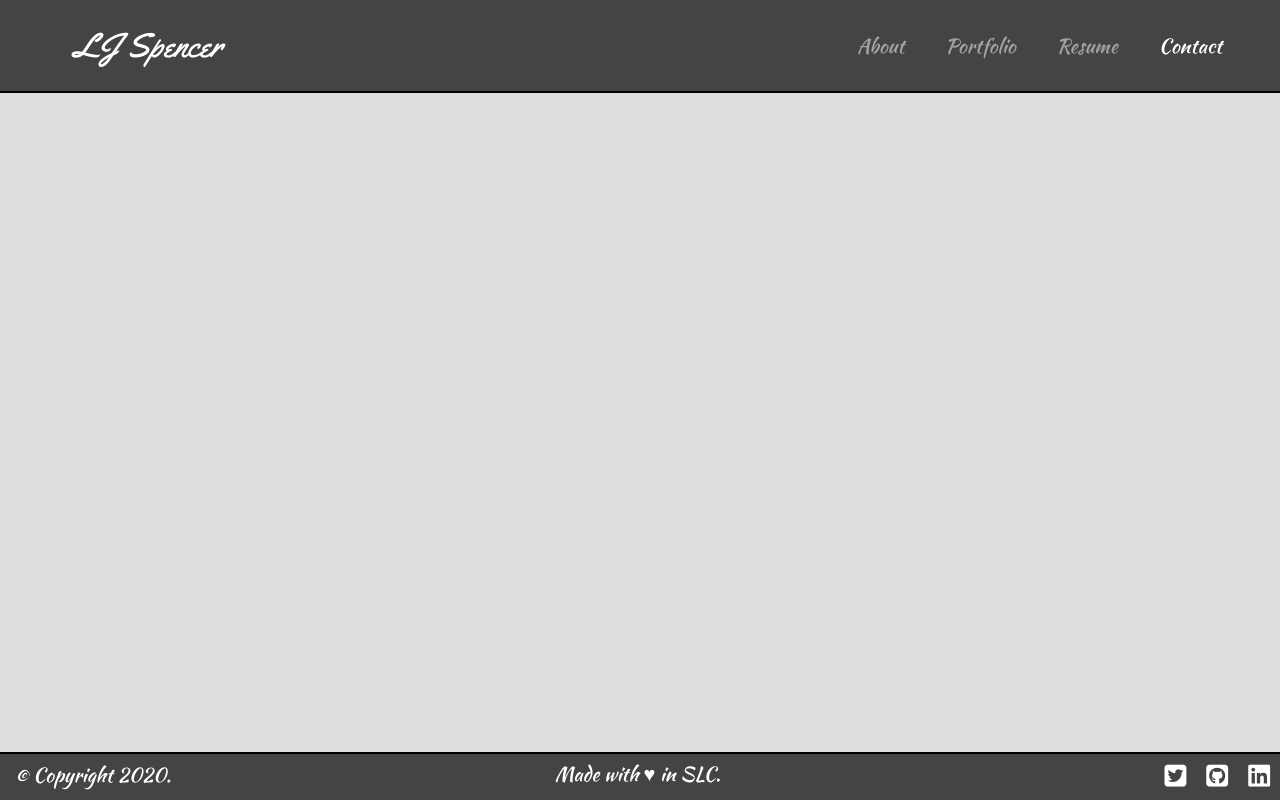
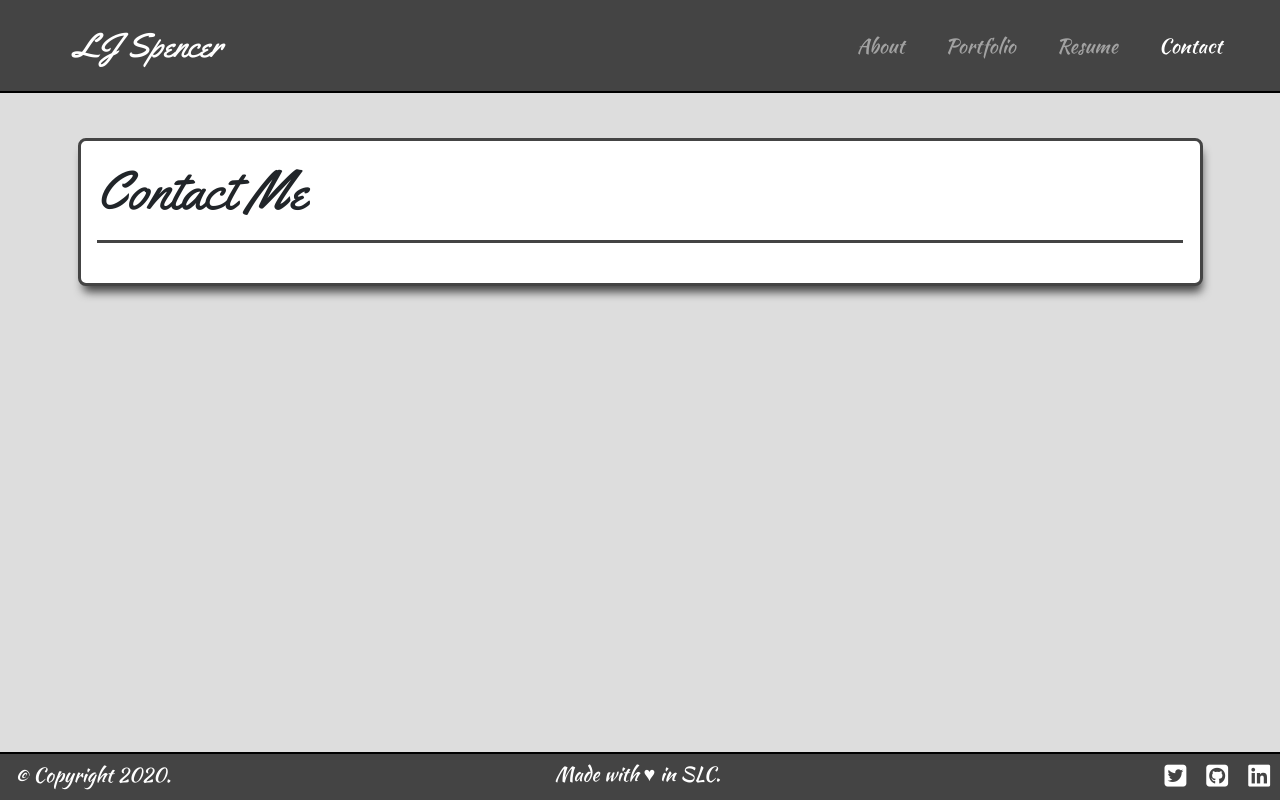
Before and after one commit to hockeyduck3/Portfolio-React, a React (Create React App) app: page /Contact in a window 1280 px wide. Built offline with nearby package versions, Linux system fonts and the light colour scheme.

Commit message:
Added base code needed for contact page, and fixed the nav links not adjusting to which page it was on.

```diff
--- a/src/App.js
+++ b/src/App.js
@@ -1,15 +1,19 @@
 import React from 'react';
-import { BrowserRouter as Router, Route } from 'react-router-dom';
+import { BrowserRouter as Router, Route, Switch } from 'react-router-dom';
 
 import Nav from './components/Nav/index';
 import Homepage from './pages/Homepage/index';
+import Contact from './pages/Contact/index';
 
 function App() {
     return (
         <Router>
             <div>
                 <Nav />
-                <Route exact path='/' component={Homepage} />
+                <Switch>
+                    <Route exact path='/' component={Homepage} />
+                    <Route exact path='/Contact' component={Contact} />
+                </Switch>
             </div>
         </Router>
     )
--- a/src/components/Nav/index.js
+++ b/src/components/Nav/index.js
@@ -1,5 +1,5 @@
 import React from 'react';
-import { Link } from 'react-router-dom';
+import { NavLink, Link } from 'react-router-dom';
 
 import Resume from '../../PDF/LJ-Spencer-Resume-2020.pdf';
 import './style.css';
@@ -30,8 +30,8 @@ function Nav() {
                 <ul className='navbar-nav ml-auto'>
 
                     {/* About */}
-                    <li className={window.location.pathname === '/' ? 'nav-item active' : 'nav-item'}>
-                        <Link to='/' className='nav-link'>About</Link>
+                    <li className='nav-item'>
+                        <NavLink activeClassName='active' exact to='/' className='nav-link'>About</NavLink>
                     </li>
 
                     {/* Portfolio Link */}
@@ -45,8 +45,8 @@ function Nav() {
                     </li>
 
                     {/* Contact Link */}
-                    <li className={window.location.pathname === '/Contact' ? 'nav-item active' : 'nav-item'}>
-                        <Link to='/Contact' className='nav-link'>Contact</Link>
+                    <li className='nav-item'>
+                        <NavLink to='/Contact' activeClassName='active' className='nav-link'>Contact</NavLink>
                     </li>
                 </ul>
             </div>
--- /dev/null
+++ b/src/pages/Contact/index.js
@@ -0,0 +1,34 @@
+import React, { Component } from 'react';
+
+import Container from '../../components/Container/index';
+import Card from '../../components/Card/index';
+
+class Contact extends Component {
+    state = {
+        title: 'Contact Me',
+        name: '',
+        email: '',
+        message: ''
+    }
+
+    inputFunc = event => {
+        const { name, value } = event.target;
+        this.setState({ [name]: value });
+    }
+
+    render() {
+        return (
+            <Container fluid='-fluid'>
+                <Card title={this.state.title}>
+                    <div className='mainCard'>
+                        <form id='my-form' action='https://formspree.io/moqngqye' method='POST'>
+                            {/* Add contact form here */}
+                        </form>
+                    </div>
+                </Card>
+            </Container>
+        )
+    }
+}
+
+export default Contact;
```
Also changed, not shown: src/pages/Contact/style.css (added), src/util/emailAPI.js (added).
